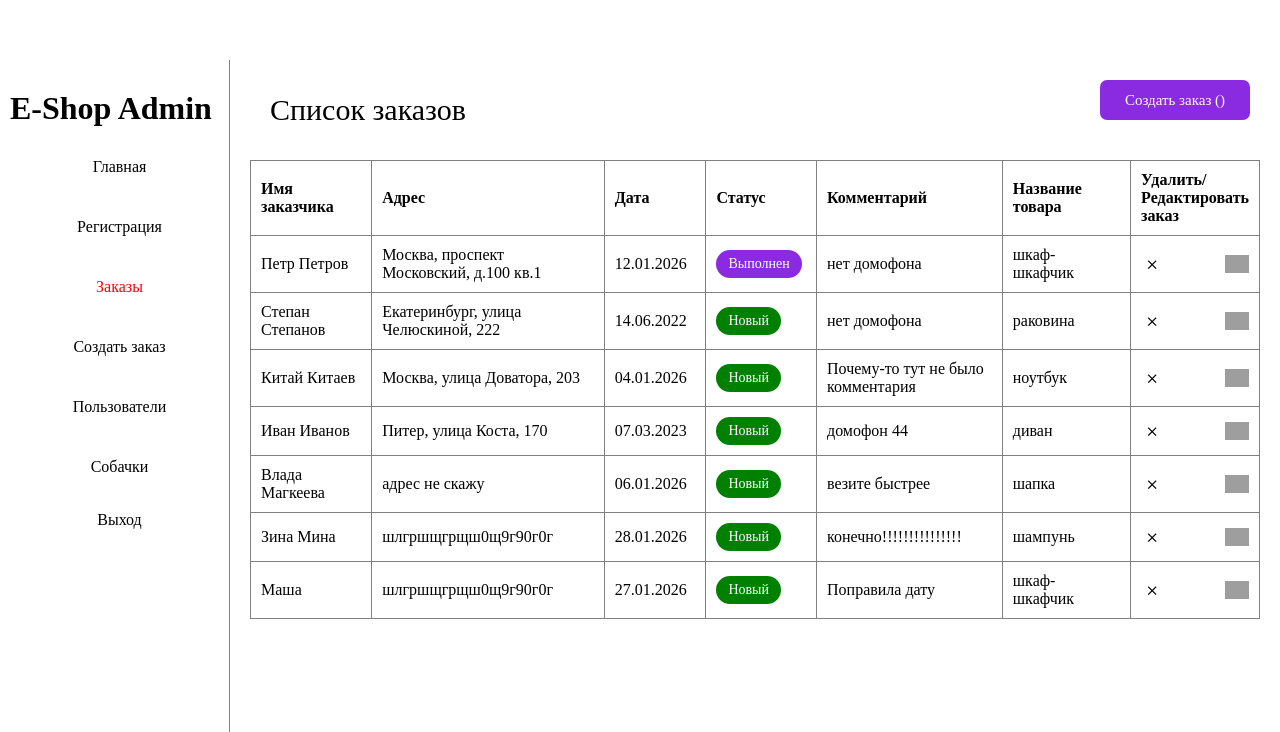
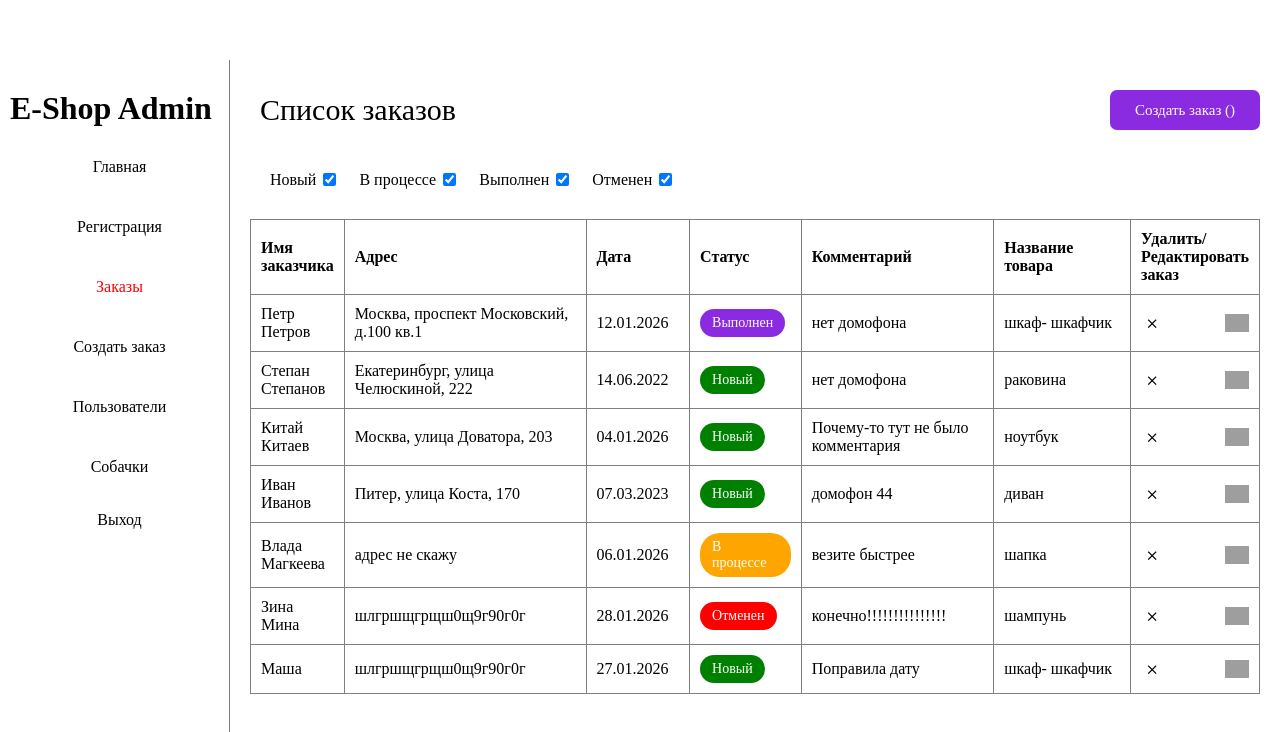
Before and after one commit to innamagkeeva/vue-router, a Vue app: page /orders in a window 1280 px wide. Shown: the top 732 px of the page. Built offline with nearby package versions, Linux system fonts and the light colour scheme; no server answers; data requests are answered from the project's data file; sample sign-in values are in the browser's storage; grey boxes are pictures that could not be loaded; the HTML template or start-up script is replaced by a standard one.

Commit message:
поправила классы

```diff
--- a/json-server/db.json
+++ b/json-server/db.json
@@ -42,8 +42,8 @@
       "address": "адрес не скажу",
       "comment": "везите быстрее\n\n",
       "orderName": "шапка",
-      "status": "Новый",
-      "date": 1767733252220
+      "status": "В процессе",
+      "date": 1767657600000
     },
     {
       "id": "5aaff06a-a9d2-423f-8c3c-b658c8f8bf0e",
@@ -51,7 +51,7 @@
       "address": "шлгршщгрщш0щ9г90г0г",
       "comment": "конечно!!!!!!!!!!!!!!!",
       "orderName": "шампунь",
-      "status": "Новый",
+      "status": "Отменен",
       "date": 1769558400000
     },
     {
--- a/src/components/BaseButton.vue
+++ b/src/components/BaseButton.vue
@@ -20,7 +20,6 @@ defineProps<{
   height: 40px;
   display: block;
   font-size: 15px;
-  margin-bottom: 20px;
   background-color: blueviolet;
   color: white;
   border: none;
--- a/src/views/OrdersPage.vue
+++ b/src/views/OrdersPage.vue
@@ -1,5 +1,5 @@
 <script setup lang="ts">
-import { onMounted, ref } from 'vue'
+import { onMounted, ref, computed } from 'vue'
 import { ordersApi, type Order, type OrderStatus } from '@/api/orders'
 import { useRouter } from 'vue-router'
 import { AxiosError } from 'axios'
@@ -19,6 +19,12 @@ const statusFilters = ref<Record<OrderStatus, boolean>>({
   'В процессе': true,
   Выполнен: true,
   Отменен: true,
+})
+
+const filteredOrders = computed(() => {
+  if (!orders.value) return null
+
+  return orders.value.filter((order) => statusFilters.value[order.status])
 })
 
 async function getOrders() {
@@ -96,42 +102,63 @@ function goToCreateOrder() {
       <BaseButton @click="goToCreateOrder">Создать заказ ({{ props.user?.role }})</BaseButton>
     </div>
 
+    <!-- Создаем список чекбоксов, автоматически построенный
+из объекта statusFilters (ключ-название статуса. значение-включен ли чекбокс)-->
+
+    <div class="status-filters">
+      <label
+        class="status-filter"
+        v-for="(checked, status) in statusFilters"
+        :key="status"
+      >
+        <span>{{ status }}</span>
+        <input
+          type="checkbox"
+          v-model="statusFilters[status]"
+        />
+      </label>
+      <!-- Как это читается: «Пройтись по объекту statusFilters и для каждой пары (значение, ключ) создать label»  Важно: Для объектов порядок такой: (value, key) а не наоборот,То есть:
+      checked → true / false
+      status → 'Новый' | 'В процессе' | ...
+      слово 'checked'если не подсвечивает, можно заменить на '_' или настроить ESLint, чтобы он такое подсвечивал, но можно оставить и так-все работает -->
+    </div>
+
     <table class="order-table">
       <thead>
         <tr>
-          <th class="order__user-name">Имя заказчика</th>
-          <th class="order__address">Адрес</th>
-          <th class="order__data">Дата</th>
-          <th class="order__status">Статус</th>
-          <th class="order__comment">Комментарий</th>
-          <th class="order__product">Название товара</th>
-          <th class="order__delete-edit">Удалить/Редактировать заказ</th>
+          <th class="order-table__user-name">Имя заказчика</th>
+          <th class="order-table__address">Адрес</th>
+          <th class="order-table__data">Дата</th>
+          <th class="order-table__status">Статус</th>
+          <th class="order-table__comment">Комментарий</th>
+          <th class="order-table__product">Название товара</th>
+          <th class="order-table__delete-edit">Удалить/Редактировать заказ</th>
         </tr>
       </thead>
 
-      <tbody v-if="orders">
+      <tbody v-if="filteredOrders">
         <TransitionGroup name="list">
           <tr
-            v-for="order in orders"
+            v-for="order in filteredOrders"
             :key="order.id"
             @click.stop="router.push({ name: 'oneOrder', params: { id: String(order.id) } })"
           >
-            <td class="order__user-name">{{ order.userName }}</td>
-            <td class="order__address">{{ order.address }}</td>
-            <td class="order__data">
+            <td class="order-table__user-name">{{ order.userName }}</td>
+            <td class="order-table__address">{{ order.address }}</td>
+            <td class="order-table__data">
               {{ new Date(Number(order.date)).toLocaleDateString('ru-RU') }}
             </td>
-            <td class="order__status">
+            <td class="order-table__status">
               <span :class="['status-label', statusColor(order.status)]">
                 {{ order.status }}
               </span>
             </td>
-            <td class="order__comment">{{ order.comment }}</td>
-            <td class="order__product">{{ order.orderName }}</td>
-            <td class="order__delete-edit">
-              <div class="orders__buttons">
+            <td class="order-table__comment">{{ order.comment }}</td>
+            <td class="order-table__product">{{ order.orderName }}</td>
+            <td class="order-table__delete-edit">
+              <div class="order-table__buttons">
                 <button
-                  class="order__delete-btn"
+                  class="order-table__delete-btn"
                   @click.stop="openConfirmDialog(order.id)"
                 >
                   +
@@ -139,7 +166,7 @@ function goToCreateOrder() {
                 <!-- Нажимаешь + (x) — запоминается id нужного заказа, показывается диалог. -->
                 <!-- После удаления — заказ исчезает из списка, диалог закрывается. -->
                 <button
-                  class="order__edit-btn"
+                  class="order-table__edit-btn"
                   @click.stop="router.push({ name: 'editOrder', params: { id: order.id } })"
                 >
                   <img
@@ -183,9 +210,7 @@ function goToCreateOrder() {
   display: flex;
   justify-content: space-between;
   align-items: center;
-  width: 100%;
   height: 40px;
-  padding: 10px;
   margin-bottom: 30px;
 }
 
@@ -204,6 +229,19 @@ function goToCreateOrder() {
   color: white;
 }
 
+.status-filters {
+  display: flex;
+  gap: 20px;
+  padding: 10px 20px;
+  margin-bottom: 20px;
+}
+
+.status-filter {
+  display: flex;
+  align-items: center;
+  gap: 3px;
+}
+
 .order-table {
   width: 100%;
   border-collapse: collapse;
@@ -219,41 +257,41 @@ function goToCreateOrder() {
 .order__user-name {
   width: 180px;
 }
-.order__address {
+.order-table__address {
   width: 320px;
 }
-.order__data,
-.order__status {
+.order-table__data,
+.order-table__status {
   width: 120px;
 }
-.order__comment {
+.order-table__comment {
   width: 250px;
 }
 
-.order__product {
+.order-table__product {
   width: 210px;
 }
 
-.orders__buttons {
+.order-table__buttons {
   display: flex;
   justify-content: space-between;
 }
 
-.order__delete-btn,
-.order__edit-btn {
+.order-table__delete-btn,
+.order-table__edit-btn {
   width: 24px;
   height: 24px;
   border-radius: 50%;
   transition: background-color 0.4s ease;
 }
 
-.order__delete-btn {
+.order-table__delete-btn {
   transform: rotate(45deg);
   font-size: 24px;
 }
 
-.order__delete-btn:hover,
-.order__edit-btn:hover {
+.order-table__delete-btn:hover,
+.order-table__edit-btn:hover {
   background-color: aqua;
 }
 
```
